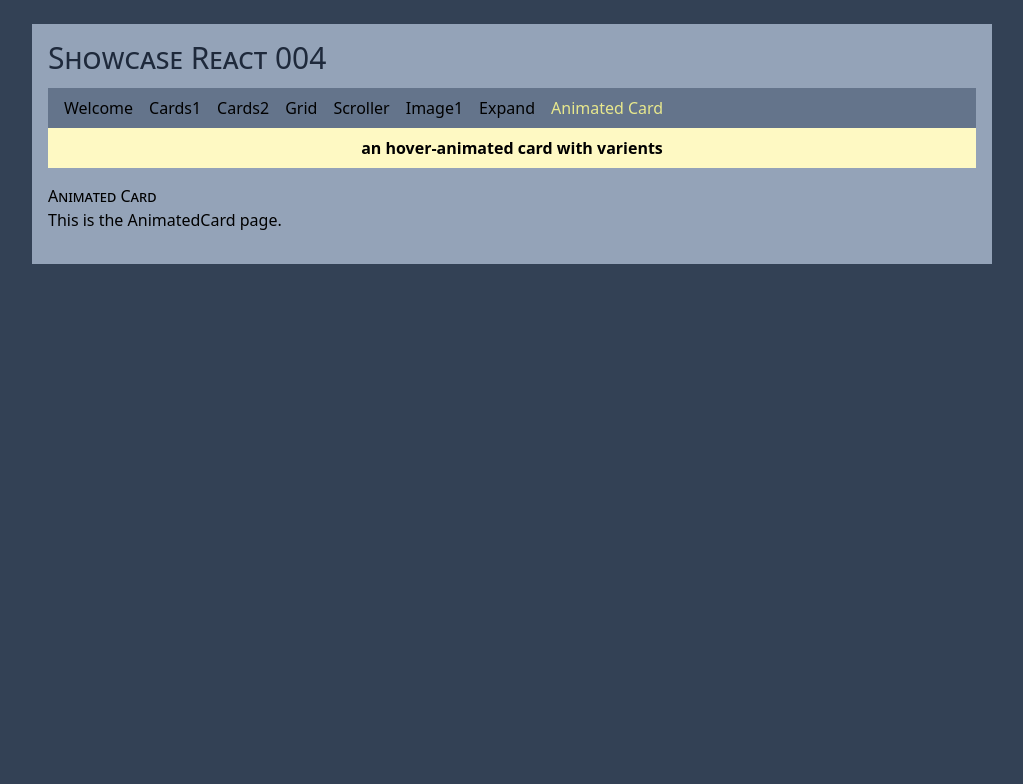
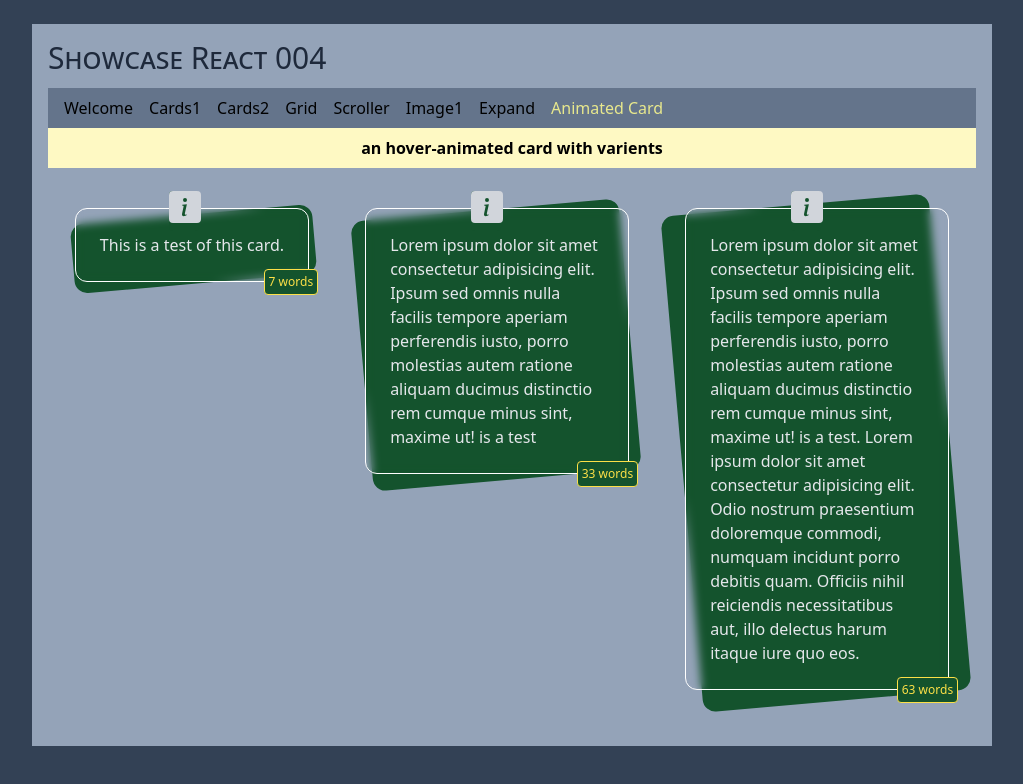
Before and after one commit to epx-edta/showcase-react-004, a React (Vite) app: page /animated-card in a window 1280 px wide. Shown: the top 784 px of the page, without its empty margins (128-1151 px from the left). Built offline with nearby package versions, Linux system fonts and the light colour scheme.

Commit message:
moved from expand

```diff
--- a/src/pages/PageAnimatedCard.tsx
+++ b/src/pages/PageAnimatedCard.tsx
@@ -1,11 +1,33 @@
 import React from 'react';
+import { TiltedBackgroundCard } from '../components/TiltedBackgroundCard';
 
 const PageAnimatedCard: React.FC = () => {
   return (
-    <div className="animated-card">
-      <h1>Animated Card</h1>
-      <p>This is the AnimatedCard page.</p>
-    </div>
+		<div className="flex gap-2 justify-center flex-wrap items-start">
+			<TiltedBackgroundCard>
+				<p>This is a test of this card.</p>
+			</TiltedBackgroundCard>
+			<TiltedBackgroundCard>
+				<p>
+					Lorem ipsum dolor sit amet consectetur adipisicing elit.
+					Ipsum sed omnis nulla facilis tempore aperiam perferendis
+					iusto, porro molestias autem ratione aliquam ducimus
+					distinctio rem cumque minus sint, maxime ut! is a test
+				</p>
+			</TiltedBackgroundCard>
+			<TiltedBackgroundCard>
+				<p>
+					Lorem ipsum dolor sit amet consectetur adipisicing elit.
+					Ipsum sed omnis nulla facilis tempore aperiam perferendis
+					iusto, porro molestias autem ratione aliquam ducimus
+					distinctio rem cumque minus sint, maxime ut! is a test.
+					Lorem ipsum dolor sit amet consectetur adipisicing elit.
+					Odio nostrum praesentium doloremque commodi, numquam
+					incidunt porro debitis quam. Officiis nihil reiciendis
+					necessitatibus aut, illo delectus harum itaque iure quo eos.
+				</p>
+			</TiltedBackgroundCard>
+		</div>
   );
 };
 
```
